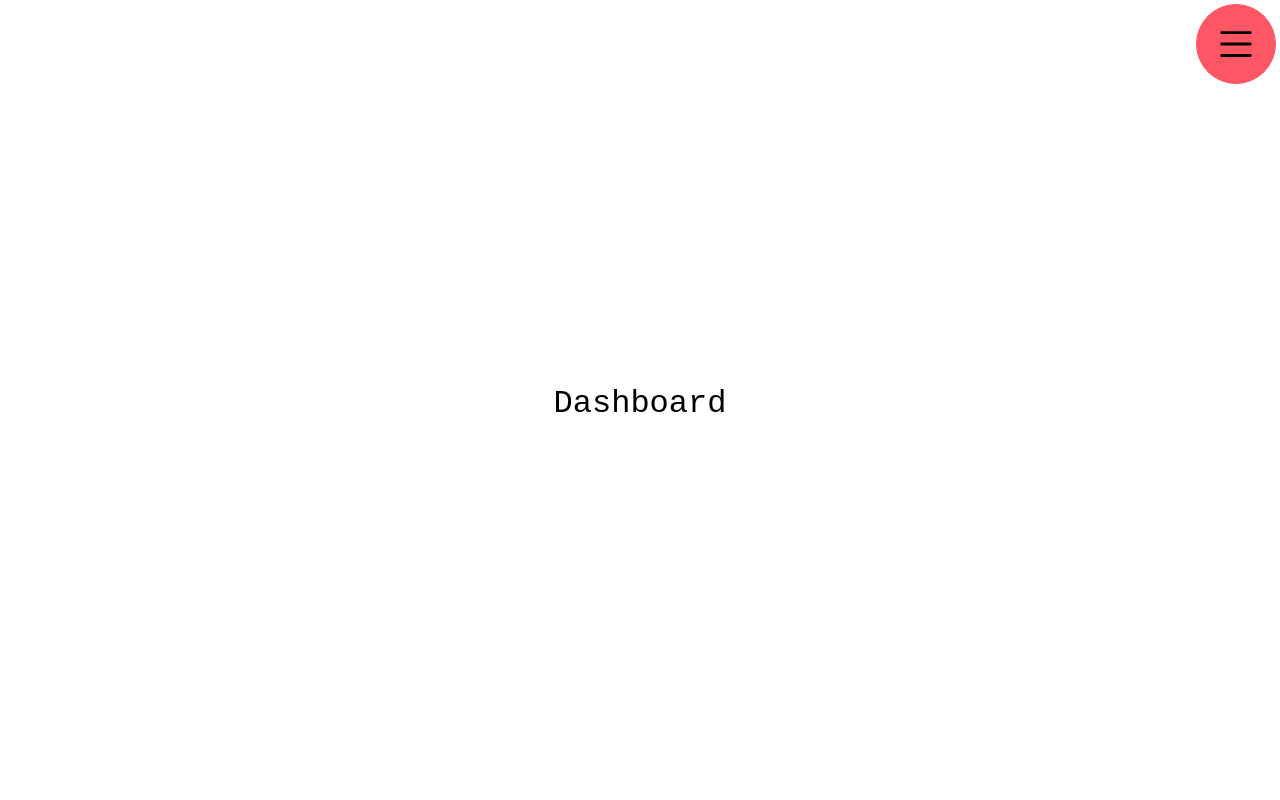
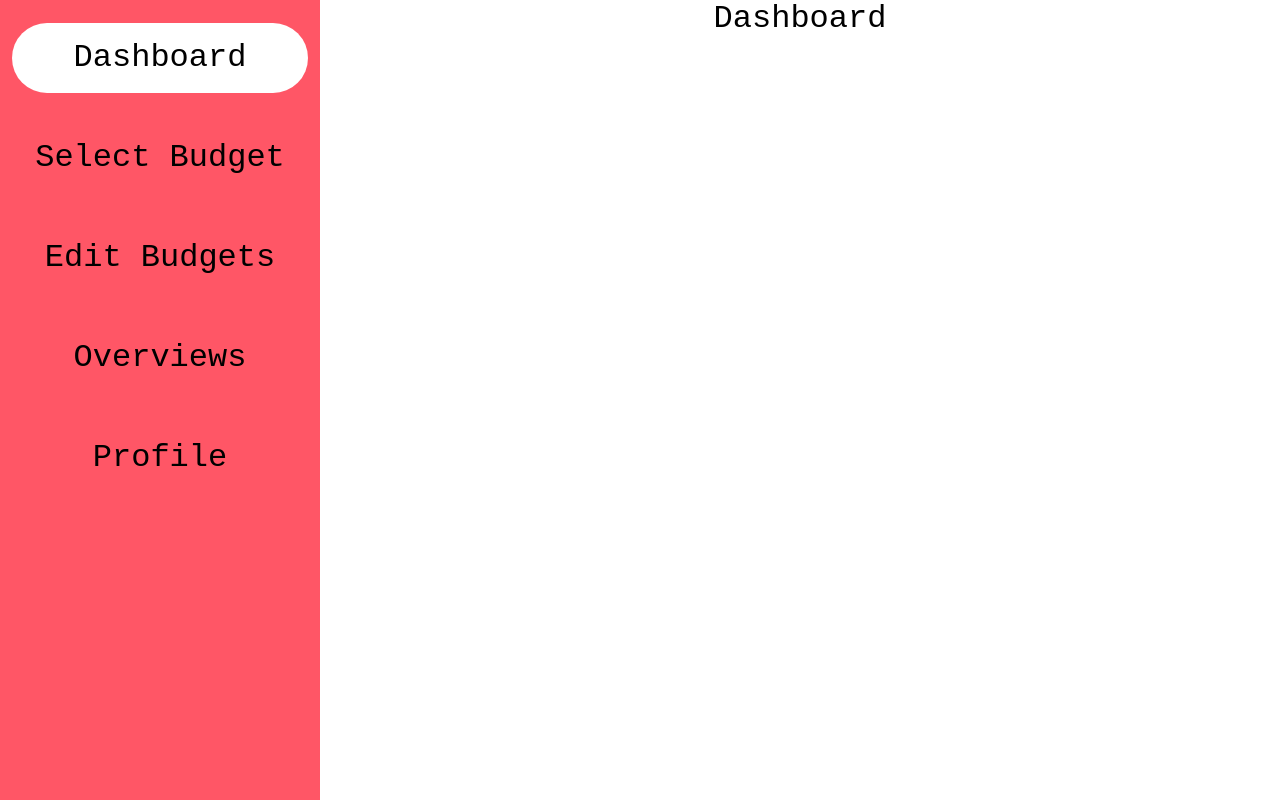
Before and after one commit to jordaneburton/budgeting-app, a React (Vite) app in the folder client/: page / in a window 1280 px wide. Built offline with nearby package versions, Linux system fonts and the light colour scheme.

Commit message:
crafted responsive navbar

```diff
--- a/client/src/App.css
+++ b/client/src/App.css
@@ -1,9 +1,22 @@
 #root {
     max-width: 1280px;
-    margin: 0 auto;
-    padding: 2rem;
+    /* margin: 0 auto; */
+    /* padding: 2rem; */
     text-align: center;
     color: black;
     font-family:  "JetBrains Mono", monospace;
     font-optical-sizing: auto;
 }
+
+
+/* NAVIGATION */
+
+.nav-link {
+    margin-top: 5%;
+    margin-bottom: 5%;
+    color: black !important;
+  }
+
+  .nav-link:hover {
+    background-color: white;
+  }
--- a/client/src/App.jsx
+++ b/client/src/App.jsx
@@ -2,21 +2,20 @@ import { Outlet } from 'react-router-dom';
 import { PageProvider } from './utils/PageContext';
 import './scss/App.scss'
 import './App.css'
-// only import the components you're using
+// import the components you're using
+import Row from 'react-bootstrap/Row';
 
-// import NavBar for desktop/tablet
-// import NavCanvas for mobile
 import NavBar from './components/NavBar';
-import NavCanvas from './components/NavCanvas';
 
 function App() {
     return (
       <>
-        <PageProvider>
-          <NavBar />
-          {/* <NavCanvas classList='d-md-none' /> */}
-          <Outlet />
-        </PageProvider>
+        <Row className='vw-100 vh-100 m-0 p-0'>
+          <PageProvider>
+            <NavBar />
+            <Outlet />
+          </PageProvider>
+        </Row>
       </>
     )
   }
--- a/client/src/components/NavBar.jsx
+++ b/client/src/components/NavBar.jsx
@@ -3,9 +3,12 @@ import { usePageContext } from '../utils/PageContext';
 import { Link } from 'react-router-dom';
 
 import Button from 'react-bootstrap/Button';
+import Col from 'react-bootstrap/Col';
 import Offcanvas from 'react-bootstrap/Offcanvas';
 import Navbar from 'react-bootstrap/Navbar';
 import Nav from 'react-bootstrap/Nav'
+
+import NavCanvas from './NavCanvas';
 
 function NavBar() {
     const [show, setShow] = useState(false);
@@ -20,69 +23,48 @@ function NavBar() {
 
     return (
         <>
-            {/* Navigation for Mobile */}
-            <Button variant="primary" onClick={handleShow}
-                className="position-fixed rounded-circle top-0 start-0 m-1 z-3 d-md-none"
-                style={{ width:"7rem", height: "7rem"}}>
-                <svg xmlns="http://www.w3.org/2000/svg" width="85%" height="85%" fillRule="inherit" className="bi bi-list" viewBox="0 0 16 16">
-                    <path fillRule="evenodd" d="M2.5 12a.5.5 0 0 1 .5-.5h10a.5.5 0 0 1 0 1H3a.5.5 0 0 1-.5-.5m0-4a.5.5 0 0 1 .5-.5h10a.5.5 0 0 1 0 1H3a.5.5 0 0 1-.5-.5m0-4a.5.5 0 0 1 .5-.5h10a.5.5 0 0 1 0 1H3a.5.5 0 0 1-.5-.5"/>
-                </svg>
-            </Button>
+            {/* Nav Collapse for Mobile */}
+            <NavCanvas />
 
-            {/* Navigation for Desktop/Tablet */}
-            <Button variant="primary" onClick={handleShow}
-                className="position-fixed rounded-circle top-0 end-0 m-1 z-3 d-none d-md-inline"
-                style={{ width:"5rem", height: "5rem"}}>
-                <svg xmlns="http://www.w3.org/2000/svg" width="85%" height="85%" fillRule="inherit" className="bi bi-list" viewBox="0 0 16 16">
-                    <path fillRule="evenodd" d="M2.5 12a.5.5 0 0 1 .5-.5h10a.5.5 0 0 1 0 1H3a.5.5 0 0 1-.5-.5m0-4a.5.5 0 0 1 .5-.5h10a.5.5 0 0 1 0 1H3a.5.5 0 0 1-.5-.5m0-4a.5.5 0 0 1 .5-.5h10a.5.5 0 0 1 0 1H3a.5.5 0 0 1-.5-.5"/>
-                </svg>
-            </Button>
-            <Navbar expand={'false'}>
-                <Navbar.Offcanvas show={show} onHide={handleClose}
-                    className="bg-primary"
-                    aria-labelledby={`offcanvasNavbarLabel-expand-${'false'}`}
-                    placement="end">
-                    <Offcanvas.Header closeButton></Offcanvas.Header>
-                    <Offcanvas.Body bg={'primary'}>
-                        <Nav className="justify-content-end text-center h2 flex-grow-1 pe-3">
+            {/* Nav Bar for Desktop/Tablet */}
+            <Col md={3} className="bg-primary vh-100 d-none d-md-inline">
+                <Nav className="justify-content-center text-center h2 flex-column flex-grow-1 my-2">
                     { (currentPage.title === "Dashboard")
                         ? <Link to="/" className="nav-link py-3 rounded-pill"
-                                    style={{ backgroundColor: "#EF626C" }}
+                            style={{ backgroundColor: "#FFF" }}
                             >Dashboard</Link>
                         : <Link to="/" className="nav-link py-3 rounded-pill" href="Dashboard">Dashboard</Link>
                     }
 
                     { (currentPage.title === "Select")
                         ? <Link to="Select" className="nav-link py-3 rounded-pill"
-                                    style={{ backgroundColor: "#EF626C" }}
+                            style={{ backgroundColor: "#FFF" }}
                             >Select</Link>
                         : <Link to="Select" className="nav-link py-3 rounded-pill" href="Select">Select Budget</Link>
                     }
 
                     { (currentPage.title === "Edit")
                         ? <Link to="Edit" className="nav-link py-3 rounded-pill"
-                                    style={{ backgroundColor: "#EF626C" }}
+                            style={{ backgroundColor: "#FFF" }}
                             >Edit Budgets</Link>
                         : <Link to="Edit" className="nav-link py-3 rounded-pill" href="Edit">Edit Budgets</Link>
                     }
 
                     { (currentPage.title === "Overviews")
                         ? <Link to="Overviews" className="nav-link py-3 rounded-pill"
-                                    style={{ backgroundColor: "#EF626C" }}
+                            style={{ backgroundColor: "#FFF" }}
                             >Overviews</Link>
                         : <Link to="Overviews" className="nav-link py-3 rounded-pill" href="Overviews">Overviews</Link>
                     }
 
                     { (currentPage.title === "Profile")
                         ? <Link to="Profile" className="nav-link py-3 rounded-pill"
-                                    style={{ backgroundColor: "#EF626C" }}
+                            style={{ backgroundColor: "#FFF" }}
                             >Profile</Link>
                         : <Link to="Profile" className="nav-link py-3 rounded-pill" href="Profile">Profile</Link>
                     }
                 </Nav>
-                    </Offcanvas.Body>
-                </Navbar.Offcanvas>
-            </Navbar>
+            </Col>
         </>
     )
 }
--- a/client/src/components/NavCanvas.jsx
+++ b/client/src/components/NavCanvas.jsx
@@ -21,13 +21,13 @@ function NavCanvas() {
     return (
         <>
             <Button variant="primary" onClick={handleShow}
-                className="position-fixed rounded-circle top-0 end-0 m-1 z-3 d-none d-md-inline"
+                className="position-fixed rounded-circle top-0 end-0 m-1 z-3 d-md-none"
                 style={{ width:"5rem", height: "5rem"}}>
-                <svg xmlns="http://www.w3.org/2000/svg" width="85%" height="85%" fillRule="inherit" className="bi bi-list ms-3" viewBox="0 0 16 16">
+                <svg xmlns="http://www.w3.org/2000/svg" width="85%" height="85%" fillRule="inherit" className="bi bi-list" viewBox="0 0 16 16">
                     <path fillRule="evenodd" d="M2.5 12a.5.5 0 0 1 .5-.5h10a.5.5 0 0 1 0 1H3a.5.5 0 0 1-.5-.5m0-4a.5.5 0 0 1 .5-.5h10a.5.5 0 0 1 0 1H3a.5.5 0 0 1-.5-.5m0-4a.5.5 0 0 1 .5-.5h10a.5.5 0 0 1 0 1H3a.5.5 0 0 1-.5-.5"/>
                 </svg>
             </Button>
-            <Navbar expand={'false'}>
+            <Navbar expand={'false'} className='d-md-none'>
                 <Navbar.Offcanvas show={show} onHide={handleClose}
                     className="bg-primary"
                     aria-labelledby={`offcanvasNavbarLabel-expand-${'false'}`}
@@ -37,35 +37,35 @@ function NavCanvas() {
                         <Nav className="justify-content-end text-center h2 flex-grow-1 pe-3">
                             { (currentPage.title === "Dashboard")
                                 ? <Link to="/" className="nav-link py-3 rounded-pill"
-                                    style={{ backgroundColor: "#EF626C" }}
+                                    style={{ backgroundColor: "#fff" }}
                                     >Dashboard</Link>
                                 : <Link to="/" className="nav-link py-3 rounded-pill" href="Dashboard">Dashboard</Link>
                             }
 
                             { (currentPage.title === "Select")
                                 ? <Link to="Select" className="nav-link py-3 rounded-pill"
-                                    style={{ backgroundColor: "#EF626C" }}
+                                    style={{ backgroundColor: "#fff" }}
                                     >Select</Link>
                                 : <Link to="Select" className="nav-link py-3 rounded-pill" href="Select">Select Budget</Link>
                             }
 
                             { (currentPage.title === "Edit")
                                 ? <Link to="Edit" className="nav-link py-3 rounded-pill"
-                                    style={{ backgroundColor: "#EF626C" }}
+                                    style={{ backgroundColor: "#fff" }}
                                     >Edit Budgets</Link>
                                 : <Link to="Edit" className="nav-link py-3 rounded-pill" href="Edit">Edit Budgets</Link>
                             }
 
                             { (currentPage.title === "Overviews")
                                 ? <Link to="Overviews" className="nav-link py-3 rounded-pill"
-                                    style={{ backgroundColor: "#EF626C" }}
+                                    style={{ backgroundColor: "#fff" }}
                                     >Overviews</Link>
                                 : <Link to="Overviews" className="nav-link py-3 rounded-pill" href="Overviews">Overviews</Link>
                             }
 
                             { (currentPage.title === "Profile")
                                 ? <Link to="Profile" className="nav-link py-3 rounded-pill"
-                                    style={{ backgroundColor: "#EF626C" }}
+                                    style={{ backgroundColor: "#fff" }}
                                     >Profile</Link>
                                 : <Link to="Profile" className="nav-link py-3 rounded-pill" href="Profile">Profile</Link>
                             }
--- a/client/src/pages/DashboardPage.jsx
+++ b/client/src/pages/DashboardPage.jsx
@@ -1,5 +1,6 @@
 import { useEffect } from 'react';
 import { usePageContext } from '../utils/PageContext';
+import Col from 'react-bootstrap/esm/Col';
 // import PageHeader from '../components/PageHeader';
 
 function DashboardPage () {
@@ -14,10 +15,12 @@ function DashboardPage () {
   // }
   return (
     <>
+    <Col xs={12} md={9} className='p-0'>
       {/* <PageHeader header={page.header}/> */}
       <h2>
       Dashboard
       </h2>
+    </Col>
     </>
   );
 }
```
Lines whose indentation alone changed are shown as unchanged.
